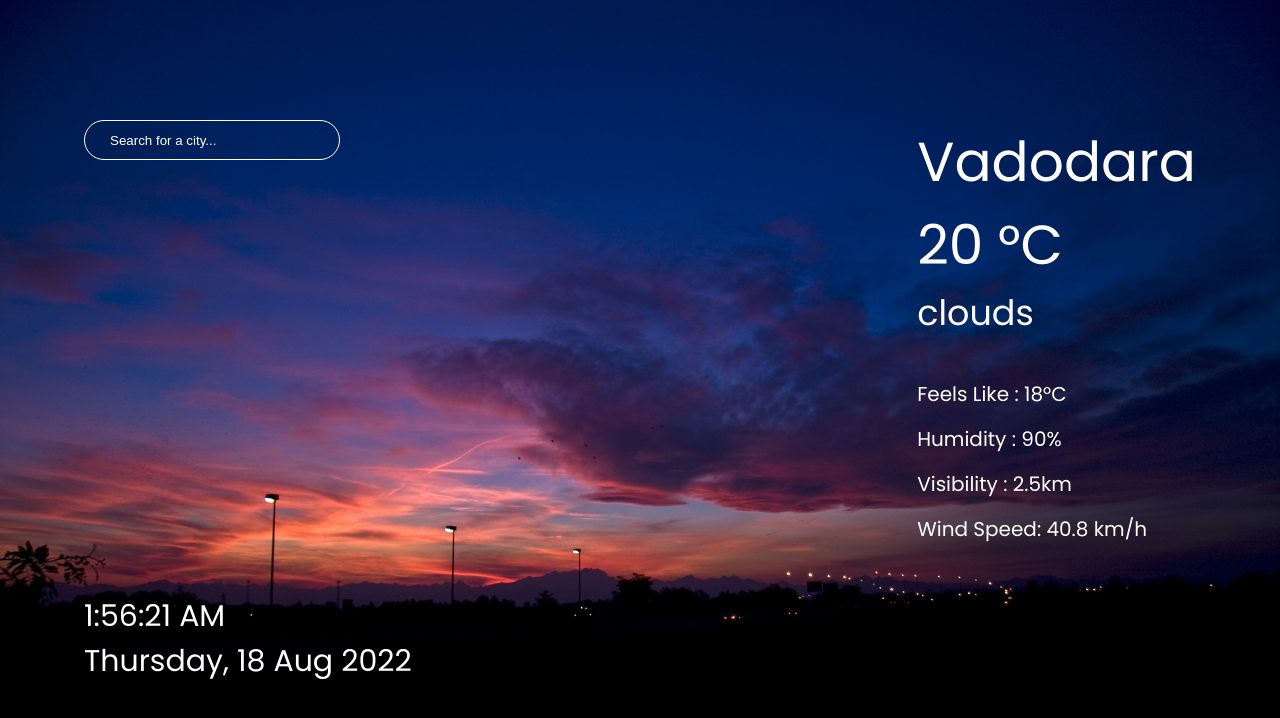
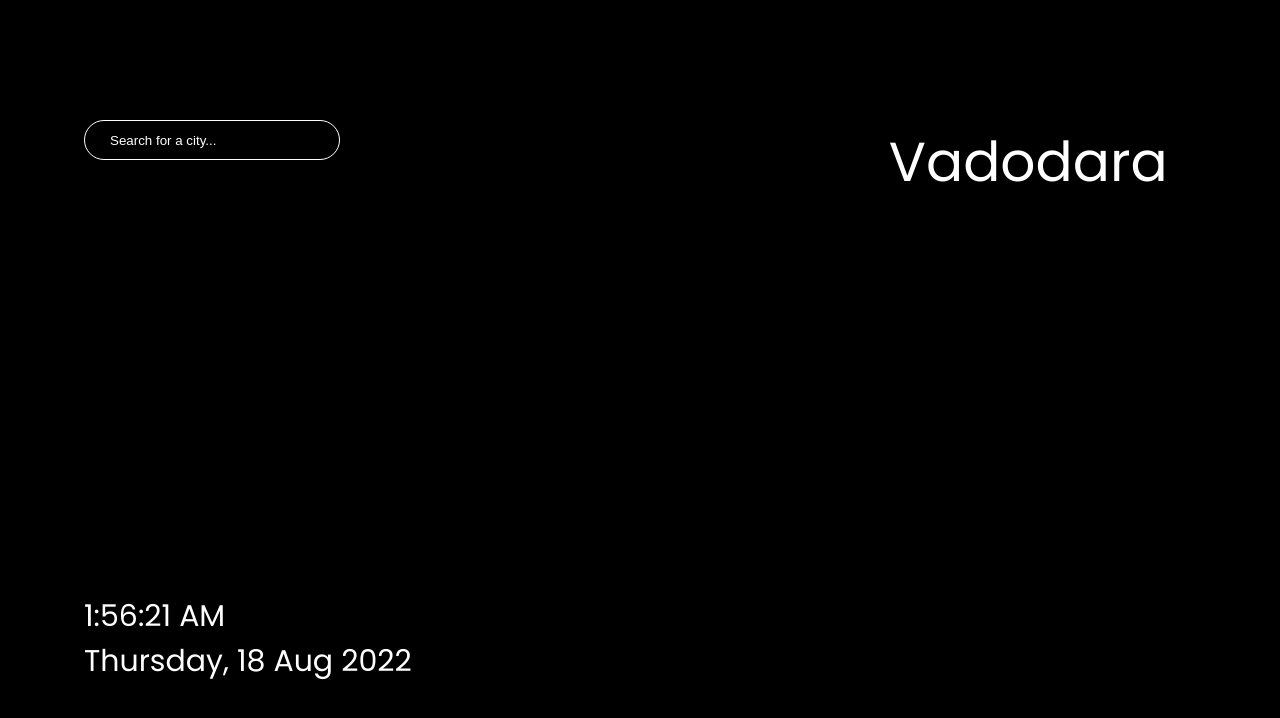
Before and after one commit to meeetppatel/weather-app, a plain HTML site: page index.html in a window 1280 px wide. Drawn offline with Linux system fonts and the light colour scheme; no server answers; files whose address does not match are found by name.

Commit message:
add default city weather

```diff
--- a/index.html
+++ b/index.html
@@ -11,7 +11,7 @@
 </head>
 
 <body>
-    <div class="main clear" id="cont">
+    <div class="main" id="cont">
         <div class="left">
             <input type="text" name="search" id="search" placeholder="Search for a city..." autocomplete="off">
             <div class="timeDate">
@@ -22,14 +22,14 @@
         <div class="right">
             <div class="maindetails">
                 <p class="place">Vadodara</p>
-                <p class="temp">20 °C</p>
-                <p class="weatherdetails">clouds</p>
+                <p class="temp"></p>
+                <p class="weatherdetails"></p>
             </div>
             <div class="moredetails">
-                <p class="feels">Feels Like : 18°C</p>
-                <p class="humidity">Humidity : 90%</p>
-                <p class="visibility">Visibility : 2.5km</p>
-                <p class="wind">Wind Speed: 40.8 km/h</p>
+                <p class="feels"></p>
+                <p class="humidity"></p>
+                <p class="visibility"></p>
+                <p class="wind"></p>
             </div>
         </div>
     </div>
--- a/main.js
+++ b/main.js
@@ -88,17 +88,21 @@ console.log("hello");
 const search = document.getElementById("search");
 const place = document.querySelector(".place");
 
+window.addEventListener('DOMContentLoaded', () => {
+    getdata("vadodara");
     search.addEventListener("keypress", (e) => {
         if(e.key === 'Enter'){
             getdata(search.value);
             search.value ="";
         }
     })
+});
 
 const getdata = (location) => {
     console.log((0,_fetchapi__WEBPACK_IMPORTED_MODULE_0__.fetchWeatherData)(location).then(data => {
         if(data.cod == 404){
             place.innerText = "Invalid City";
+            clear();
         }else{
             displayweather(data);
             updateImg(data);
@@ -128,8 +132,7 @@ const displayweather = (data) =>{
     humidity.textContent=`Humidity : ${data.main.humidity} %`;
     visibility.textContent=`Visibility : ${data.visibility / 1000} Km`;
     wind.textContent=`Wind Speed : ${Math.round((data.wind.speed * 60 * 60) / 1000)} Km/h`;
-}
-
+};
 const updateImg = (data) =>{
     const container = document.getElementById("cont");
     let weather = data.weather[0].main;
--- a/style.css
+++ b/style.css
@@ -15,8 +15,8 @@ body {
     overflow: hidden;
 }
 
-
 .main {
+    background-color: black;
     width: 100vw;
     height: 100.5vh;
     display: flex;
@@ -70,6 +70,7 @@ body {
     padding-top: 100px;
     gap: 40px;
     margin-right: 5vw;
+    width: 24vw;
 }
 
 .place,
```
Lines whose indentation alone changed are shown as unchanged.
